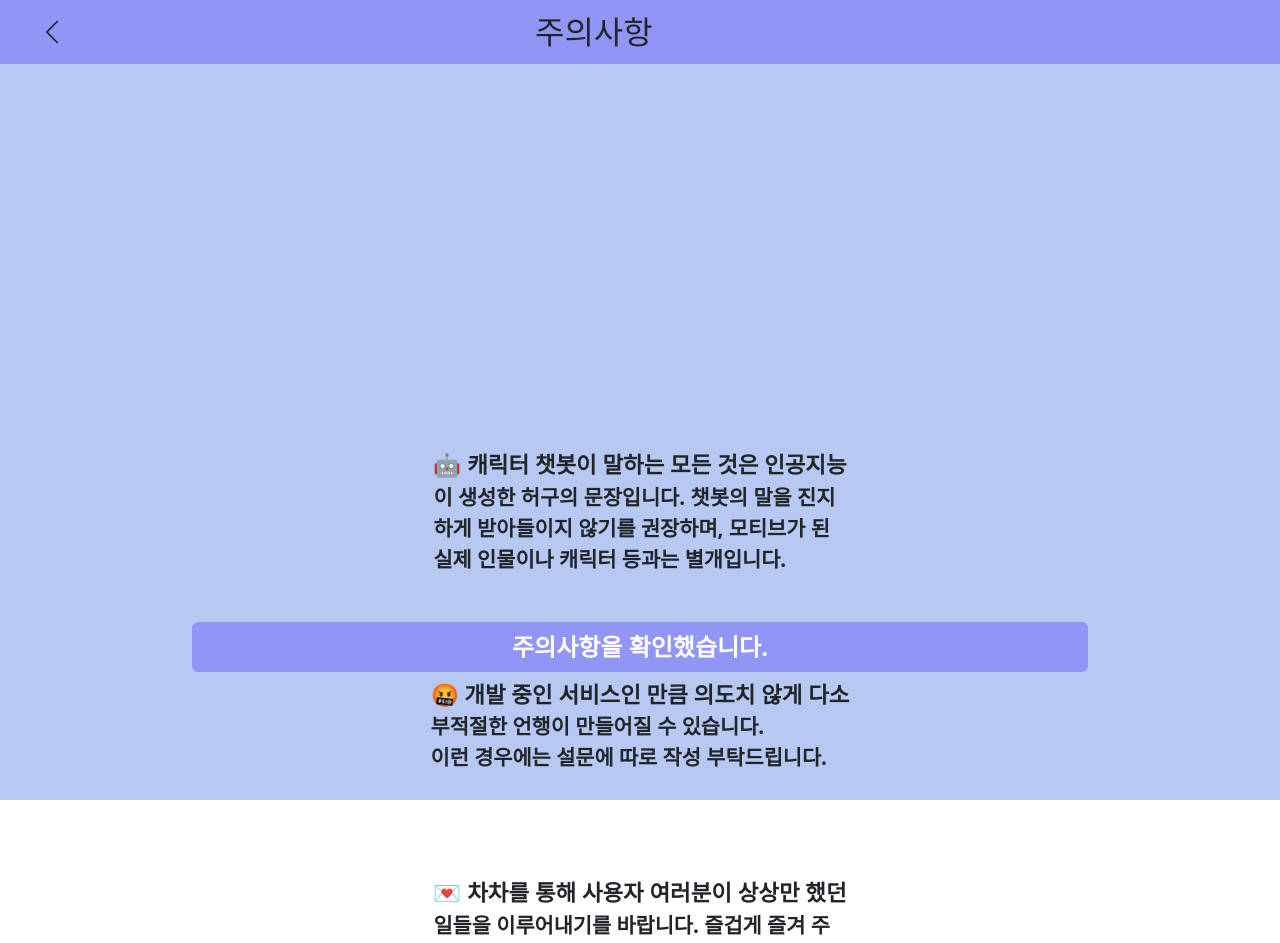
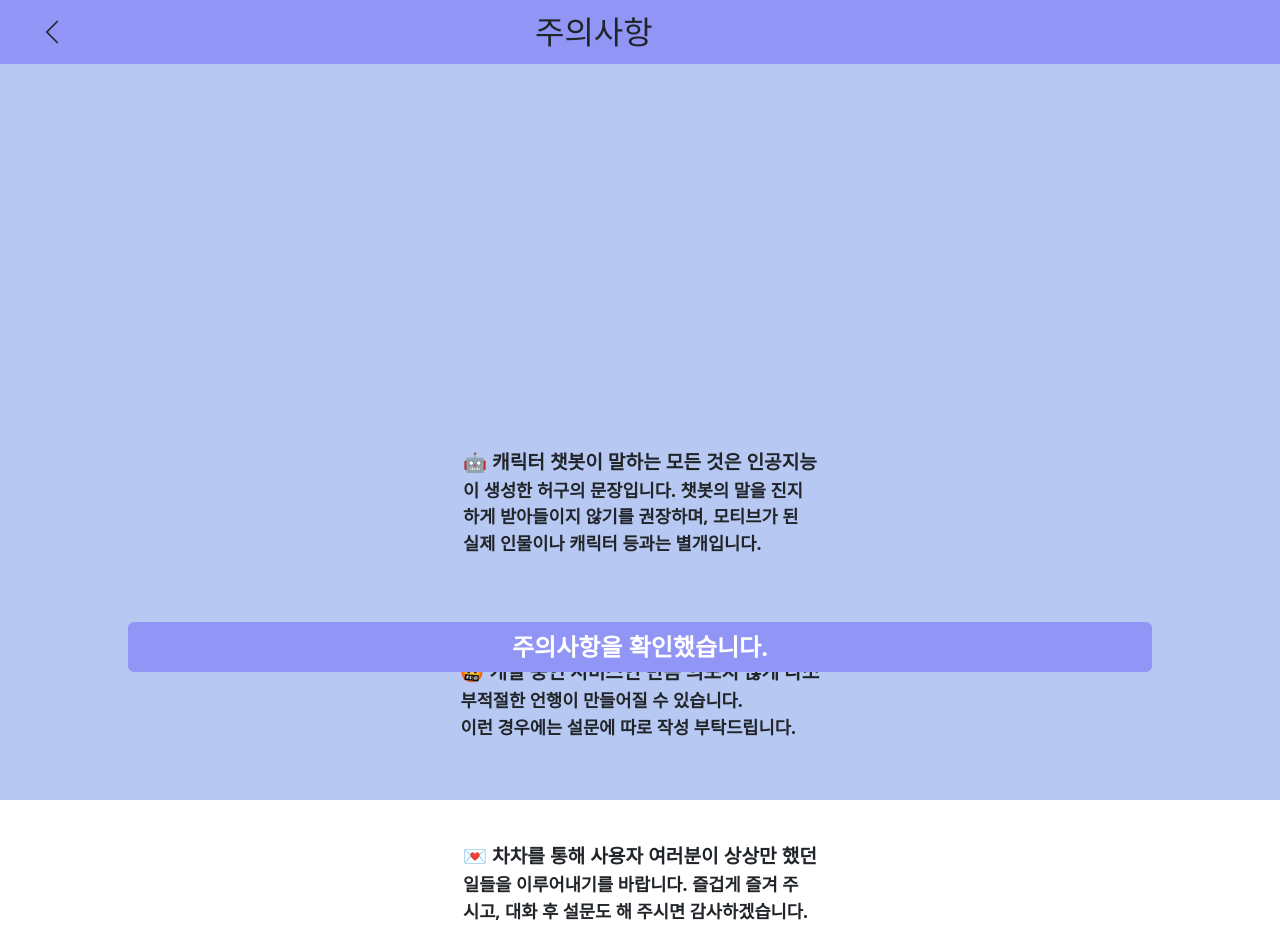
Before and after one commit to TeamOTK/3rd_release_frontend, a React (Create React App) app: page /warning in a window 1280 px wide. Shown: the top 943 px of the page. Built offline with nearby package versions, Linux system fonts and the light colour scheme.

Commit message:
경고페이지 글씨크기 수정

```diff
--- a/src/components/WarningPage.jsx
+++ b/src/components/WarningPage.jsx
@@ -19,20 +19,20 @@ export default function WarningPage(){
 			<div className={styles.WarningBtnContainer}>
 				<div className={styles.WarningSmallTextSet}>
 					<div className={styles.WarningSet}>
-						<div style={{fontSize:"140%", fontWeight:"600"}}>🤖 캐릭터 챗봇이 말하는 모든 것은 인공지능</div>
-						<div style={{fontSize:"130%", fontWeight:"600"}}>이 생성한 허구의 문장입니다. 챗봇의 말을 진지</div>
-						<div style={{fontSize:"130%", fontWeight:"600"}}>하게 받아들이지 않기를 권장하며, 모티브가 된</div>
-						<div style={{fontSize:"130%", fontWeight:"600"}}>실제 인물이나 캐릭터 등과는 별개입니다. </div>
+						<div style={{fontSize:"120%", fontWeight:"600"}}>🤖 캐릭터 챗봇이 말하는 모든 것은 인공지능</div>
+						<div style={{fontSize:"110%", fontWeight:"600"}}>이 생성한 허구의 문장입니다. 챗봇의 말을 진지</div>
+						<div style={{fontSize:"110%", fontWeight:"600"}}>하게 받아들이지 않기를 권장하며, 모티브가 된</div>
+						<div style={{fontSize:"110%", fontWeight:"600"}}>실제 인물이나 캐릭터 등과는 별개입니다. </div>
 					</div>
 					<div className={styles.WarningSet}>
-						<div style={{fontSize:"140%", fontWeight:"600"}}>🤬 개발 중인 서비스인 만큼 의도치 않게 다소</div>
-						<div style={{fontSize:"130%", fontWeight:"600"}}>부적절한 언행이 만들어질 수 있습니다.</div>
-						<div style={{fontSize:"130%", fontWeight:"600"}}>이런 경우에는 설문에 따로 작성 부탁드립니다.</div>
+						<div style={{fontSize:"120%", fontWeight:"600"}}>🤬 개발 중인 서비스인 만큼 의도치 않게 다소</div>
+						<div style={{fontSize:"110%", fontWeight:"600"}}>부적절한 언행이 만들어질 수 있습니다.</div>
+						<div style={{fontSize:"110%", fontWeight:"600"}}>이런 경우에는 설문에 따로 작성 부탁드립니다.</div>
 					</div>
 					<div className={styles.WarningSet}>
-						<div style={{fontSize:"140%", fontWeight:"600"}}>💌 차차를 통해 사용자 여러분이 상상만 했던 </div>
-						<div style={{fontSize:"130%", fontWeight:"600"}}>일들을 이루어내기를 바랍니다. 즐겁게 즐겨 주</div>
-						<div style={{fontSize:"130%", fontWeight:"600"}}>시고, 대화 후 설문도 해 주시면 감사하겠습니다.</div>
+						<div style={{fontSize:"120%", fontWeight:"600"}}>💌 차차를 통해 사용자 여러분이 상상만 했던 </div>
+						<div style={{fontSize:"110%", fontWeight:"600"}}>일들을 이루어내기를 바랍니다. 즐겁게 즐겨 주</div>
+						<div style={{fontSize:"110%", fontWeight:"600"}}>시고, 대화 후 설문도 해 주시면 감사하겠습니다.</div>
 					</div>
 					<Button variant='primary' className={styles.WarningButton} onClick={handleClick}>주의사항을 확인했습니다.</Button>
 				</div>
--- a/src/components/WarningPage.module.css
+++ b/src/components/WarningPage.module.css
@@ -13,8 +13,8 @@
 	background-color: #9195F6;
 	border-color: #9195F6;
 	font-weight: bold;
-	font-size: 1.5rem;
-	width: 70%;
+	font-size: 150%;
+	width: 80%;
 	bottom: 0;
 	margin-bottom: 10%;
 }
```
